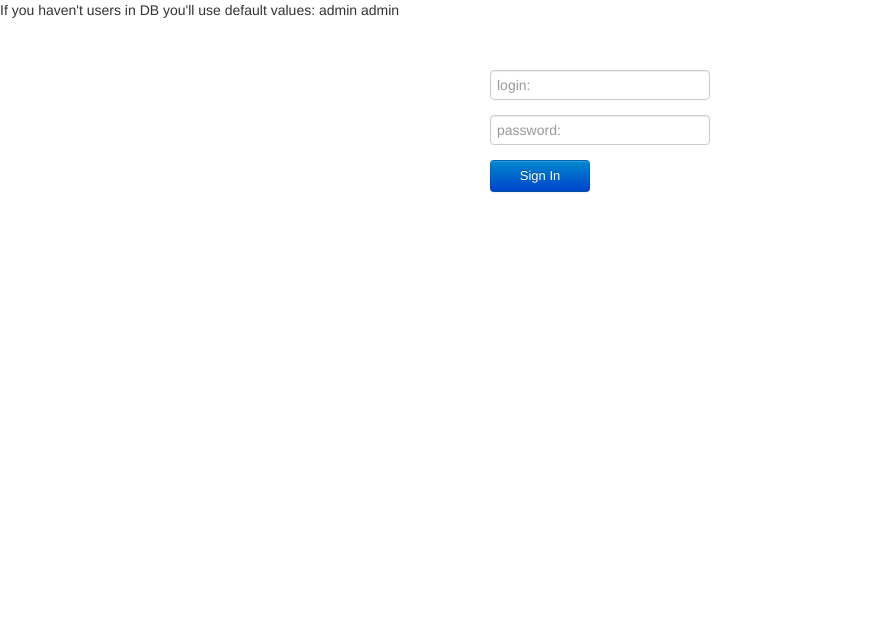
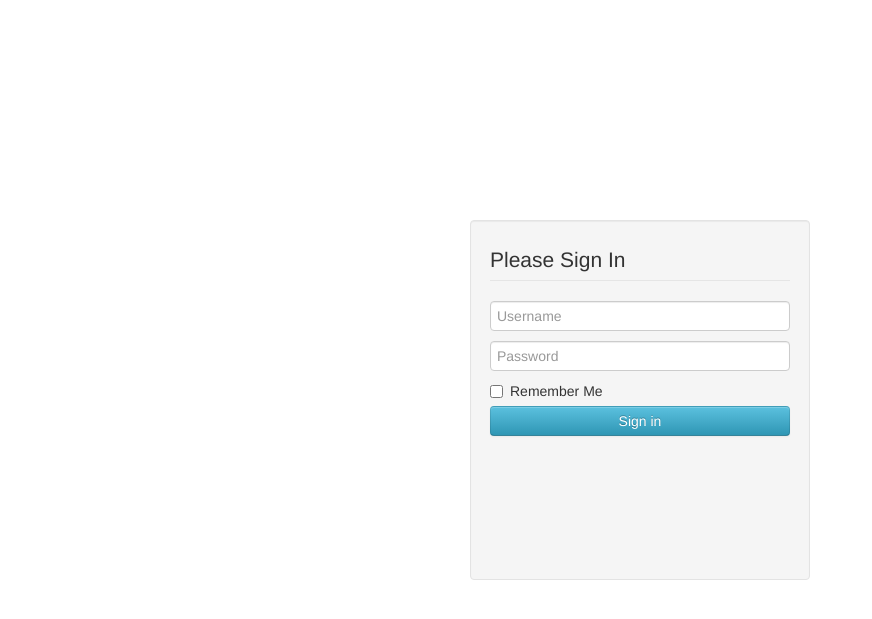
Before and after one commit to apepeskul/SoftserveApplication, a Java web app: template src/main/webapp/WEB-INF/pages/login.jsp in a window 1280 px wide. Shown: the top 619 px of the page, without its empty margins (0-872 px from the left). Run offline with Tomcat 11, a stand-in JSP engine, Linux system fonts and the light colour scheme; the template is opened without the code that fills it, so the values that code supplies are empty.

Commit message:
login page was changed

```diff
--- a/src/main/webapp/WEB-INF/pages/login.jsp
+++ b/src/main/webapp/WEB-INF/pages/login.jsp
@@ -4,28 +4,51 @@
 <%@taglib prefix="c" uri="http://java.sun.com/jsp/jstl/core"  %>
 <%@ taglib prefix="select" uri="http://www.springframework.org/tags/form" %>
 
-
 <html>
 <head>
-    <meta charset="utf-8">
     <title>Login</title>
 
+    <meta charset = "utf-8">
     <meta content="IE=edge,chrome=1" http-equiv="X-UA-Compatible">
     <meta name="viewport" content="width=device-width, initial-scale=1.0">
-    <link rel="stylesheet" type="text/css" href="/static/css/bootstrap.css" />
-    <link rel="stylesheet" type="text/css" href="/static/css/bootstrap-responsive.css" />
-    <%--<script src="/static/js/bootstrap.js"></script>--%>
+
+    <link rel="stylesheet" type="text/css" href="//cdnjs.cloudflare.com/ajax/libs/twitter-bootstrap/2.3.2/css/bootstrap.min.css">
+
+    <script type="static/js/bootstrap.min.js"></script>
+    <script type="http://code.jquery.com/jquery-latest.js"></script>
+    <style>
+        .well {
+            margin: auto;
+            height: 40%;
+            position: absolute;
+            top: 0; left: 0; bottom: 0; right: 0;
+        }
+    </style>
 </head>
 
 <body>
-If you haven't users in DB you'll use default values: admin admin
-<div class="divider-vertical" style="margin-bottom: 50px"></div>
-        <form action="/j_spring_security_check" style="display:block; margin:auto; width: 300px; vertical-align: middle" method="post" accept-charset="UTF-8">
-            <input id="j_username" style="margin-bottom: 15px;" type="text" name="j_username" size="30" placeholder="login:" />
-            <br>
-            <input id="j_password" style="margin-bottom: 15px;" type="password" name="j_password" size="30" placeholder="password:" />
-            <br>
-            <input class="btn btn-primary" style="margin:auto; clear: left; width: 100px; height: 32px; font-size: 13px;" type="submit" name="commit" value="Sign In" />
-        </form>
+<div class="container" >
+    <div class="row">
+        <div class="span4 offset4 well">
+            <legend>Please Sign In</legend>
+            <div class="alert alert-error " hidden="true">
+                <a class="close" data-dismiss="alert" href="#">x</a>Incorrect Username or Password!
+            </div>
+            <form method="post" action="/j_spring_security_check" accept-charset="UTF-8">
+                <input type="text" class="span4" id="j_username" name="j_username" placeholder="Username">
+                <input type="password" class="span4" id="j_password" name="j_password" placeholder="Password">
+                <label class="checkbox">
+                    <input type="checkbox" name="remember" value="1"> Remember Me
+                </label>
+                <button type="submit" name="commit" class="btn btn-info btn-block">Sign in</button>
+            </form>
+        </div>
+    </div>
+</div>
+<%--<script>--%>
+<%--$(function(){--%>
+<%--$("#hd").removeClass('hidden');--%>
+<%--});--%>
+<%--</script>--%>
 </body>
 </html>
```
